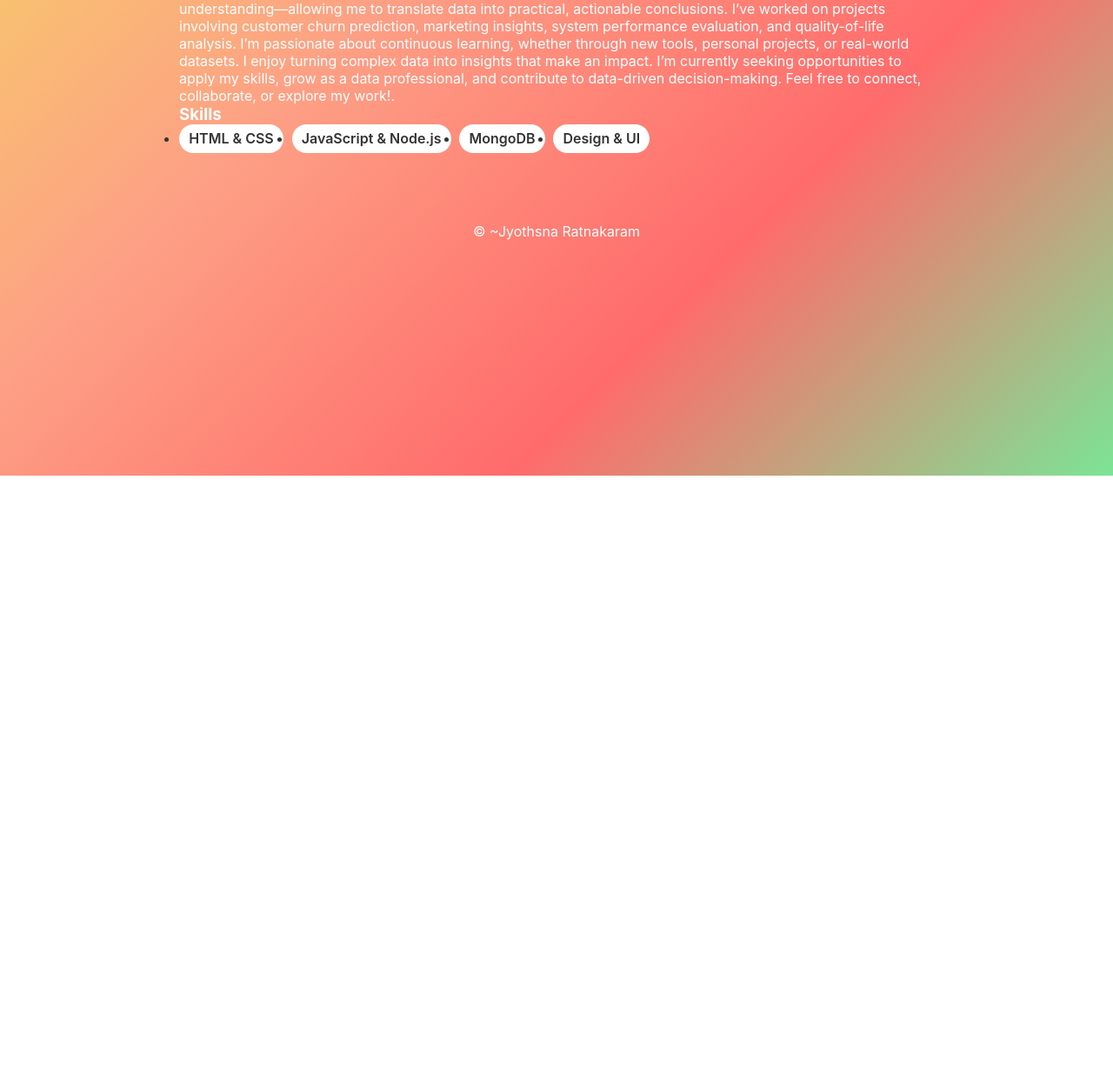
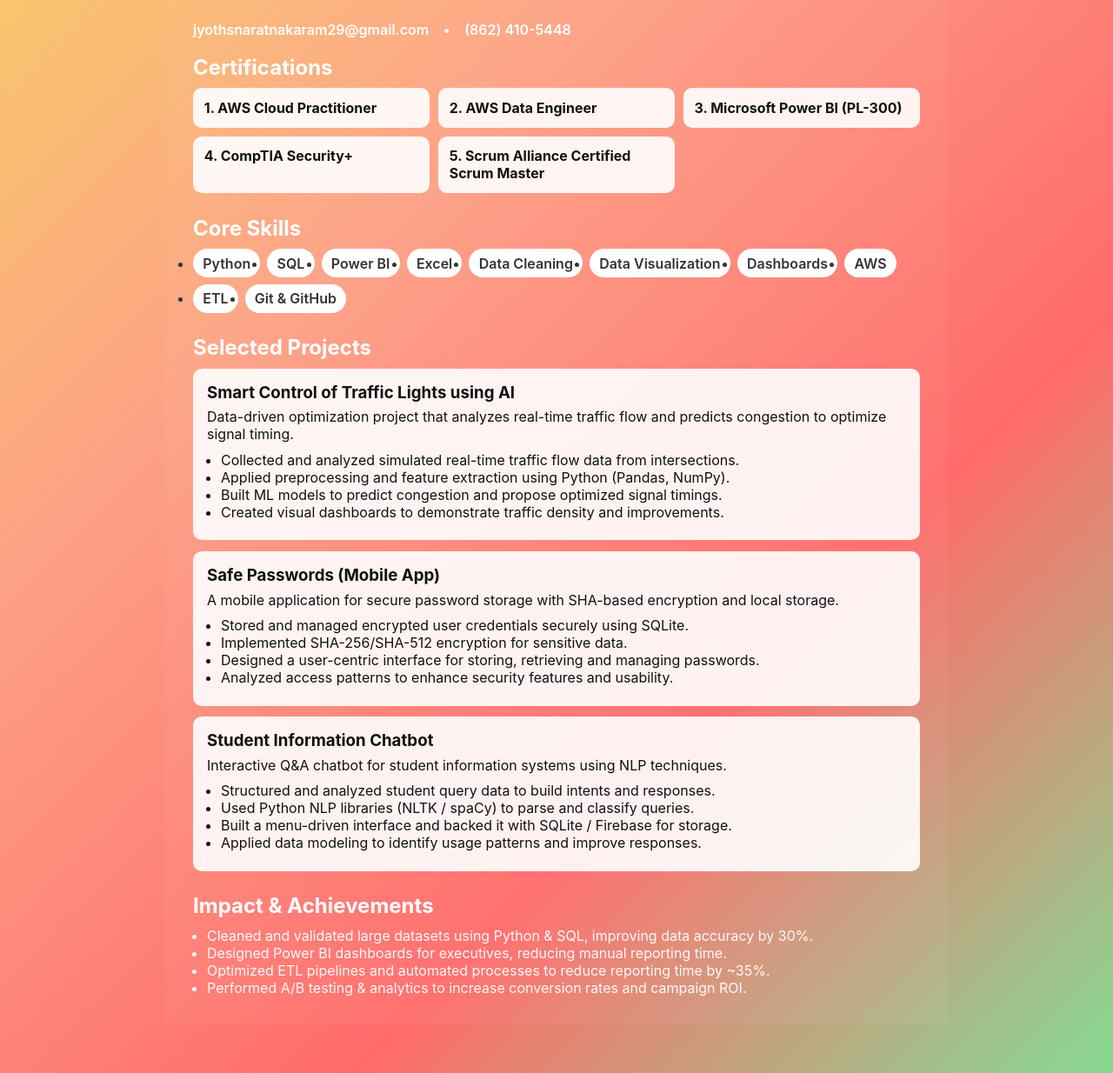
Before and after one commit to JyothsnaRatnakaram/my-portfolio, a plain HTML site: page about.html in a window 1280 px wide. Shown: the part 253-1487 px from the top of the page at 87% size. Before the commit the page ends 800 px from the top, so only its background shows below. Drawn offline with Linux system fonts and the light colour scheme; files that its build step writes are made by us from their sources; files whose address does not match are found by name.

Commit message:
Update about.html

```diff
--- a/about.html
+++ b/about.html
@@ -1,14 +1,14 @@
 <!DOCTYPE html>
 <html lang="en">
 <head>
-<meta charset="UTF-8">
-<meta name="viewport" content="width=device-width, initial-scale=1.0">
-<title>About — ~Jyothsna Ratnakaram</title>
-<link rel="stylesheet" href="css/style.css">
+  <meta charset="utf-8" />
+  <meta name="viewport" content="width=device-width,initial-scale=1" />
+  <title>About — Jyothsna Ratnakaram</title>
+  <link rel="stylesheet" href="css/style.css" />
 </head>
 <body>
   <nav class="nav">
-  <a href="index.html" class="logo">~Jyothsna Ratnakaram</a>
+    <a href="index.html" class="logo">Jyothsna Ratnakaram</a>
     <div class="nav-links">
       <a href="index.html">Home</a>
       <a href="about.html">About Me</a>
@@ -16,31 +16,116 @@
     </div>
   </nav>
 
-<main class="container">
-  <h2>About Me</h2>
-  <p>Hello! I’m Jyothsna Ratnakaram, a data analyst with a strong passion for transforming raw data into clear, meaningful insights that support smarter decision-making. I enjoy uncovering patterns, solving problems with data, and creating visual stories that help businesses understand what truly matters.
+  <main class="container" style="background: rgba(255,255,255,0.04); padding: 2rem;">
+    <!-- Header / Intro -->
+    <header style="display:flex;flex-direction:column;gap:.6rem;margin-bottom:1.2rem;">
+      <h1 class="rainbow" style="font-size:2rem;margin:0;">Jyothsna Ratnakaram</h1>
+      <p style="margin:0.2rem 0 0.6rem; color:rgba(255,255,255,0.9);">
+        Data Analyst with expertise in Python, SQL, and Power BI for data cleaning, analysis, and visualization.
+        Skilled in deriving actionable insights from large datasets, building dashboards, and communicating findings to stakeholders.
+      </p>
 
-I have hands-on experience with Python, SQL, Excel, Power BI, and Tableau, along with analytical libraries such as Pandas, NumPy, Matplotlib, and Scikit-learn. My work focuses on data cleaning, exploratory analysis, dashboard design, and predictive modeling.
+      <div style="display:flex;gap:1rem;flex-wrap:wrap;margin-top:.6rem;">
+        <a href="mailto:jyothsnaratnakaram29@gmail.com" style="color:#fff;text-decoration:none;font-weight:600">jyothsnaratnakaram29@gmail.com</a>
+        <span style="color:rgba(255,255,255,0.85)">•</span>
+        <a href="tel:+18624105448" style="color:#fff;text-decoration:none;font-weight:600">(862) 410-5448</a>
+      </div>
+    </header>
 
-With a background in Information Systems and Technology, I bring both technical skills and business understanding—allowing me to translate data into practical, actionable conclusions. I’ve worked on projects involving customer churn prediction, marketing insights, system performance evaluation, and quality-of-life analysis.
+    <!-- Certifications -->
+    <section style="margin-top:1.2rem;">
+      <h2 style="margin-bottom:.6rem;">Certifications</h2>
+      <ul style="list-style:none;padding:0;display:grid;grid-template-columns:repeat(auto-fit,minmax(220px,1fr));gap:.6rem;">
+        <li style="background:var(--card-bg);padding:.8rem;border-radius:10px;color:#111;font-weight:700;">
+          1. AWS Cloud Practitioner
+        </li>
+        <li style="background:var(--card-bg);padding:.8rem;border-radius:10px;color:#111;font-weight:700;">
+          2. AWS Data Engineer
+        </li>
+        <li style="background:var(--card-bg);padding:.8rem;border-radius:10px;color:#111;font-weight:700;">
+          3. Microsoft Power BI (PL-300)
+        </li>
+        <li style="background:var(--card-bg);padding:.8rem;border-radius:10px;color:#111;font-weight:700;">
+          4. CompTIA Security+
+        </li>
+        <li style="background:var(--card-bg);padding:.8rem;border-radius:10px;color:#111;font-weight:700;">
+          5. Scrum Alliance Certified Scrum Master
+        </li>
+      </ul>
+    </section>
 
-I’m passionate about continuous learning, whether through new tools, personal projects, or real-world datasets. I enjoy turning complex data into insights that make an impact.
+    <!-- Skills -->
+    <section style="margin-top:1.6rem;">
+      <h2 style="margin-bottom:.6rem;">Core Skills</h2>
+      <ul class="skills" style="gap:.5rem;">
+        <li>Python</li>
+        <li>SQL</li>
+        <li>Power BI</li>
+        <li>Excel</li>
+        <li>Data Cleaning</li>
+        <li>Data Visualization</li>
+        <li>Dashboards</li>
+        <li>AWS</li>
+        <li>ETL</li>
+        <li>Git & GitHub</li>
+      </ul>
+    </section>
 
-I’m currently seeking opportunities to apply my skills, grow as a data professional, and contribute to data-driven decision-making.
+    <!-- Projects -->
+    <section style="margin-top:1.6rem;">
+      <h2 style="margin-bottom:.6rem;">Selected Projects</h2>
 
-Feel free to connect, collaborate, or explore my work!.</p>
+      <!-- Project 1 -->
+      <article style="background:var(--card-bg);padding:1rem;border-radius:10px;margin-bottom:.8rem;color:#111;">
+        <h3 style="margin:0 0 .4rem;">Smart Control of Traffic Lights using AI</h3>
+        <p style="margin:0 0 .6rem;">Data-driven optimization project that analyzes real-time traffic flow and predicts congestion to optimize signal timing.</p>
+        <ul style="margin:0 0 .4rem 1rem;">
+          <li>Collected and analyzed simulated real-time traffic flow data from intersections.</li>
+          <li>Applied preprocessing and feature extraction using Python (Pandas, NumPy).</li>
+          <li>Built ML models to predict congestion and propose optimized signal timings.</li>
+          <li>Created visual dashboards to demonstrate traffic density and improvements.</li>
+        </ul>
+      </article>
 
-  <h3>Skills</h3>
-  <ul class="skills">
-    <li>HTML & CSS</li>
-    <li>JavaScript & Node.js</li>
-    <li>MongoDB</li>
-    <li>Design & UI</li>
+      <!-- Project 2 -->
+      <article style="background:var(--card-bg);padding:1rem;border-radius:10px;margin-bottom:.8rem;color:#111;">
+        <h3 style="margin:0 0 .4rem;">Safe Passwords (Mobile App)</h3>
+        <p style="margin:0 0 .6rem;">A mobile application for secure password storage with SHA-based encryption and local storage.</p>
+        <ul style="margin:0 0 .4rem 1rem;">
+          <li>Stored and managed encrypted user credentials securely using SQLite.</li>
+          <li>Implemented SHA-256/SHA-512 encryption for sensitive data.</li>
+          <li>Designed a user-centric interface for storing, retrieving and managing passwords.</li>
+          <li>Analyzed access patterns to enhance security features and usability.</li>
         </ul>
+      </article>
+
+      <!-- Project 3 -->
+      <article style="background:var(--card-bg);padding:1rem;border-radius:10px;margin-bottom:.8rem;color:#111;">
+        <h3 style="margin:0 0 .4rem;">Student Information Chatbot</h3>
+        <p style="margin:0 0 .6rem;">Interactive Q&A chatbot for student information systems using NLP techniques.</p>
+        <ul style="margin:0 0 .4rem 1rem;">
+          <li>Structured and analyzed student query data to build intents and responses.</li>
+          <li>Used Python NLP libraries (NLTK / spaCy) to parse and classify queries.</li>
+          <li>Built a menu-driven interface and backed it with SQLite / Firebase for storage.</li>
+          <li>Applied data modeling to identify usage patterns and improve responses.</li>
+        </ul>
+      </article>
+    </section>
+
+    <!-- Quick Achievements / Impact -->
+    <section style="margin-top:1.6rem;">
+      <h2 style="margin-bottom:.6rem;">Impact & Achievements</h2>
+      <ul style="margin-left:1rem;color:rgba(255,255,255,0.95);">
+        <li>Cleaned and validated large datasets using Python & SQL, improving data accuracy by 30%.</li>
+        <li>Designed Power BI dashboards for executives, reducing manual reporting time.</li>
+        <li>Optimized ETL pipelines and automated processes to reduce reporting time by ~35%.</li>
+        <li>Performed A/B testing & analytics to increase conversion rates and campaign ROI.</li>
+      </ul>
+    </section>
   </main>
 
   <footer class="footer">
-  <p>© <span id="year2"></span> ~Jyothsna Ratnakaram</p>
+    <p style="color:rgba(255,255,255,0.85)">© <span id="year2"></span> Jyothsna Ratnakaram</p>
   </footer>
 
   <script src="js/main.js"></script>
```
Lines whose indentation alone changed are shown as unchanged.
